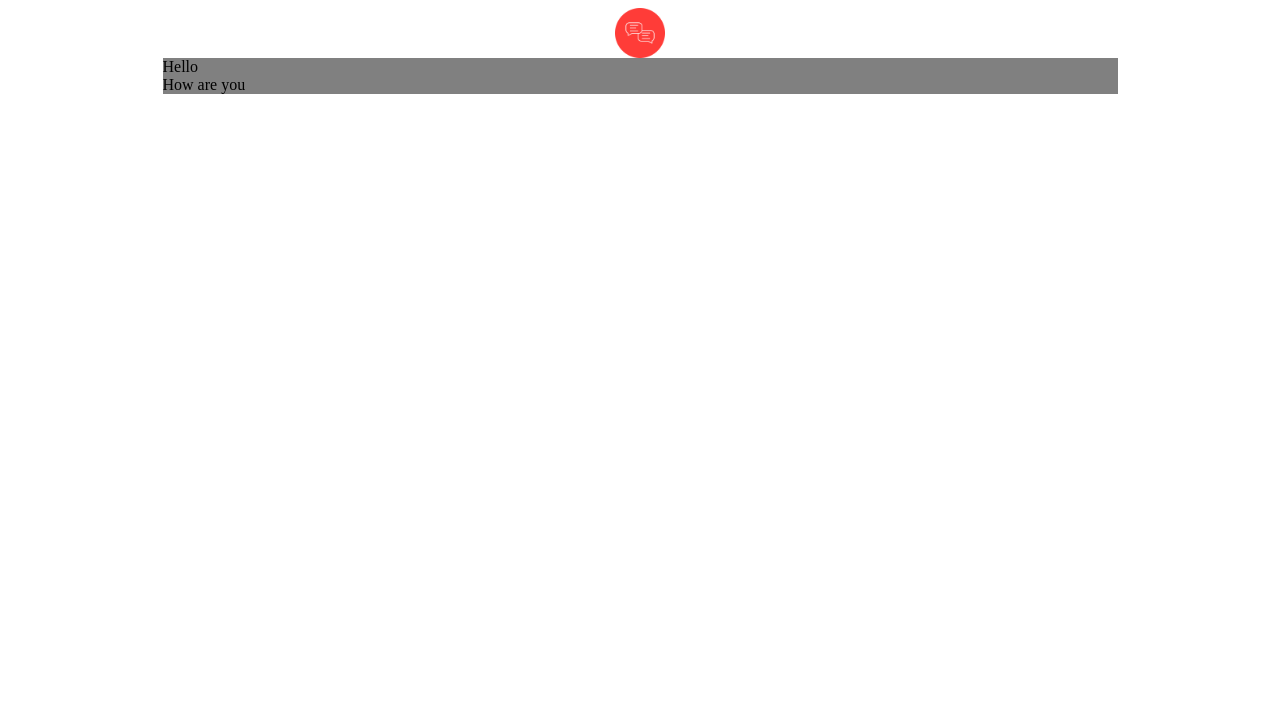
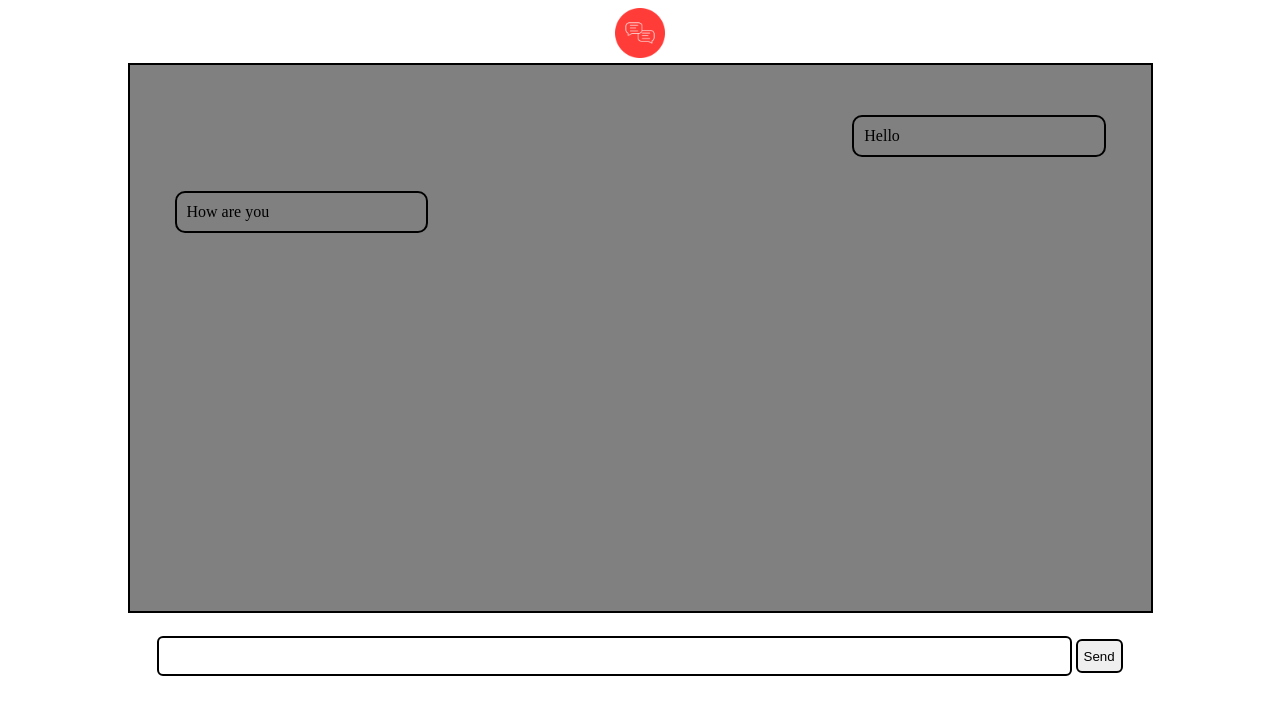
Before and after one commit to sushantbibhu9/chat-app, a plain HTML site: page index.html in a window 1280 px wide. Drawn offline with Linux system fonts and the light colour scheme.

Commit message:
add-all-packages

```diff
--- a/index.html
+++ b/index.html
@@ -12,11 +12,13 @@
         <img class="logo" src="chat.png">
     </nav>
     <div class="container">
-       <div class="msg-right">Hello</div>
-       <div class="msg-left">How are you</div>
+        <div class="message right">Hello</div>
+        <div class="message left">How are you</div>
     </div>
     <div class="send">
-        <form action="#">
+        <form action="#" id="send-container">
+            <input type="text" name="messageInp" id="messageInp">
+            <button class="btn" type="submit">Send</button>
 
         </form>
     </div>
--- a/style.css
+++ b/style.css
@@ -3,12 +3,55 @@
     margin: auto;
     width: 50px;
     height: 50px;
-}
-
-body{
+    margin-bottom: 5px;
 }
 .container{
     max-width: 955px;
     background-color: grey;
     margin: auto;
+    height: 60vh;
+    padding: 33px;
+    overflow-y: auto;
+    margin-bottom: 23px;
+    border: 2px solid black;
 }
+.message{
+    background-color: grey;
+    width: 24%;
+    padding: 10px;
+    margin: 17px 12px;
+    border: 2px solid black;
+    border-radius: 10px;
+}
+.left{
+    float: left;
+    clear: both;
+}
+.right{
+    float: right;
+    clear: both;
+}
+body{
+    height: 100vh;
+    background-image: none;
+}
+#send-container{
+    display: block;
+    margin: auto;
+    text-align: center;
+    max-width: 985px;
+    width: 100%;
+}
+#messageInp{
+    width: 92%;
+    border: 2px solid black;
+    border-radius: 6px;
+    height: 34px;
+}
+.btn{
+    cursor: pointer;
+    border-radius: 6px;
+    border: 2px solid black;
+    height: 34px;
+
+}
```
Also changed, not shown: nodeServer/package.json (added, +14 -0 lines), 2 other files.
